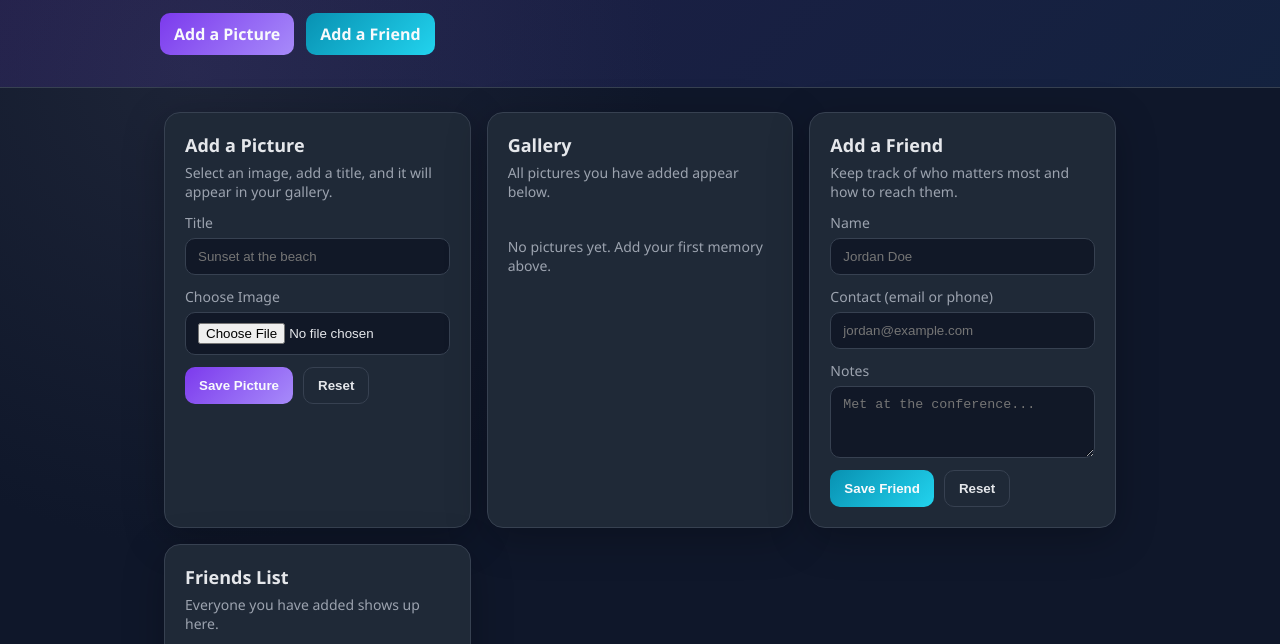
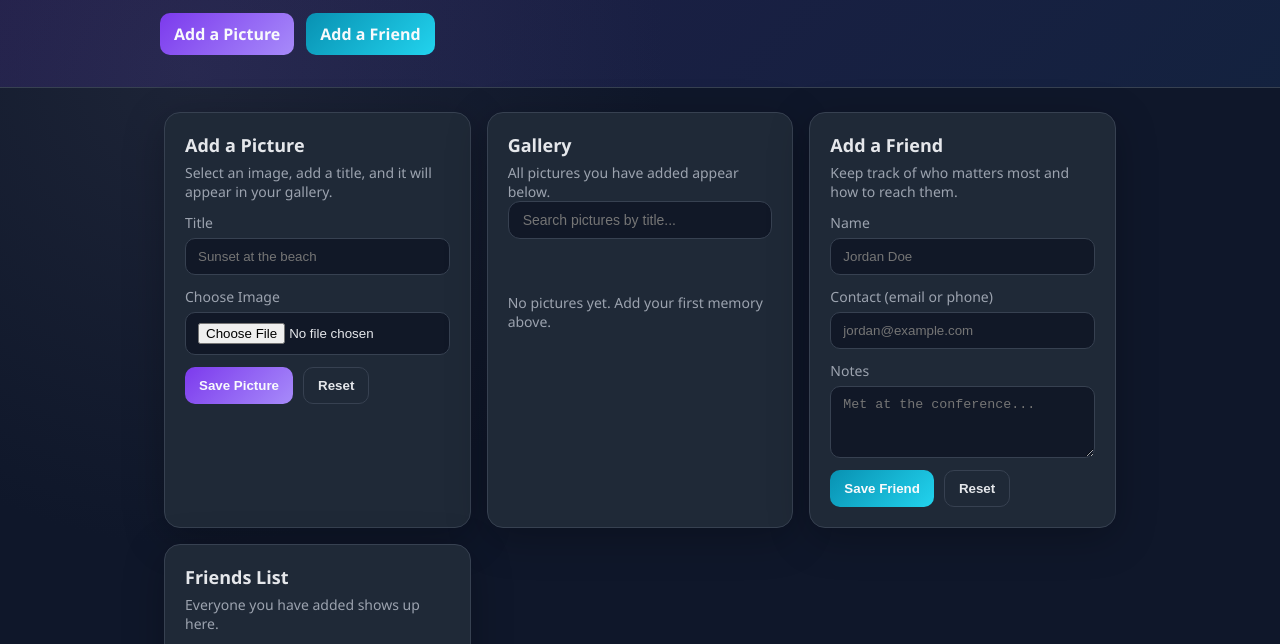
Before and after one commit to Michaelhughes2500/conjigul, a website: page public/index.html in a window 1280 px wide. Shown: the part 128-772 px from the top of the page. Drawn offline with Linux system fonts and the light colour scheme.

Commit message:
chore: update .gitignore and improve app.js functionality with search feature

```diff
--- a/public/app.js
+++ b/public/app.js
@@ -1,27 +1,55 @@
-const pictureKey = 'conjigul:pictures';
-const friendsKey = 'conjigul:friends';
+const pictureKey = "conjigul:pictures";
+const friendsKey = "conjigul:friends";
 
-const pictureForm = document.getElementById('add-picture-form');
-const friendForm = document.getElementById('add-friend-form');
-const galleryGrid = document.getElementById('gallery-grid');
-const friendList = document.getElementById('friend-list');
+let pictureForm, friendForm, galleryGrid, friendList;
+let state = { pictures: [], friends: [] };
+let searchTerm = "";
 
-const state = {
-  pictures: loadStored(pictureKey),
-  friends: loadStored(friendsKey),
-};
+document.addEventListener("DOMContentLoaded", () => {
+  pictureForm = document.getElementById("add-picture-form");
+  friendForm = document.getElementById("add-friend-form");
+  galleryGrid = document.getElementById("gallery-grid");
+  friendList = document.getElementById("friend-list");
+
+  state.pictures = loadStored(pictureKey);
+  state.friends = loadStored(friendsKey);
+
+  if (pictureForm) pictureForm.addEventListener("submit", handlePictureSubmit);
+  if (friendForm) friendForm.addEventListener("submit", handleFriendSubmit);
+
+  document.body.addEventListener("click", handleGlobalClick);
+
+  if (galleryGrid) {
+    const searchInput = document.createElement("input");
+    searchInput.type = "text";
+    searchInput.placeholder = "Search pictures by title...";
+    searchInput.className = "search-input";
+    searchInput.addEventListener("input", (e) => {
+      searchTerm = e.target.value;
+      renderGallery();
+    });
+    galleryGrid.parentNode.insertBefore(searchInput, galleryGrid);
+  }
+
+  renderGallery();
+  renderFriends();
+});
 
 function uniqueId() {
-  if (typeof window !== 'undefined' && window.crypto && typeof window.crypto.randomUUID === 'function') {
+  if (
+    typeof window !== "undefined" &&
+    window.crypto &&
+    typeof window.crypto.randomUUID === "function"
+  ) {
     return window.crypto.randomUUID();
   }
   return `id-${Date.now()}-${Math.random().toString(16).slice(2)}`;
 }
 
 function loadStored(key) {
+  try {
     const raw = localStorage.getItem(key);
     if (!raw) return [];
-  try {
     const parsed = JSON.parse(raw);
     return Array.isArray(parsed) ? parsed : [];
   } catch (err) {
@@ -31,27 +59,40 @@ function loadStored(key) {
 }
 
 function saveState() {
+  try {
     localStorage.setItem(pictureKey, JSON.stringify(state.pictures));
     localStorage.setItem(friendsKey, JSON.stringify(state.friends));
+  } catch (err) {
+    console.error("Unable to save state to localStorage", err);
+  }
 }
 
 function formatDate(value) {
-  return new Intl.DateTimeFormat('en', {
-    month: 'short',
-    day: 'numeric',
+  return new Intl.DateTimeFormat("en", {
+    month: "short",
+    day: "numeric",
   }).format(new Date(value));
 }
 
 function renderGallery() {
-  galleryGrid.innerHTML = '';
-  if (!state.pictures.length) {
-    galleryGrid.innerHTML = '<p class="empty">No pictures yet. Add your first memory above.</p>';
+  if (!galleryGrid) return;
+  galleryGrid.innerHTML = "";
+
+  const filtered = state.pictures.filter((item) =>
+    item.title.toLowerCase().includes(searchTerm.toLowerCase()),
+  );
+
+  if (!filtered.length) {
+    const message = searchTerm
+      ? `No pictures match "${escapeHtml(searchTerm)}".`
+      : "No pictures yet. Add your first memory above.";
+    galleryGrid.innerHTML = `<p class="empty">${message}</p>`;
     return;
   }
 
-  state.pictures.forEach((item) => {
-    const tile = document.createElement('article');
-    tile.className = 'tile';
+  filtered.forEach((item) => {
+    const tile = document.createElement("article");
+    tile.className = "tile";
     tile.innerHTML = `
       <img src="${escapeHtml(item.url)}" alt="${escapeHtml(item.title)}">
       <div class="tile__body">
@@ -65,19 +106,21 @@ function renderGallery() {
 }
 
 function renderFriends() {
-  friendList.innerHTML = '';
+  if (!friendList) return;
+  friendList.innerHTML = "";
   if (!state.friends.length) {
-    friendList.innerHTML = '<p class="empty">No friends added yet. Add someone you care about.</p>';
+    friendList.innerHTML =
+      '<p class="empty">No friends added yet. Add someone you care about.</p>';
     return;
   }
 
   state.friends.forEach((friend) => {
-    const chip = document.createElement('article');
-    chip.className = 'chip';
+    const chip = document.createElement("article");
+    chip.className = "chip";
     chip.innerHTML = `
       <p class="chip__title">${escapeHtml(friend.name)}</p>
       <p class="chip__meta">${escapeHtml(friend.contact)} • Added ${formatDate(friend.createdAt)}</p>
-      <p class="chip__notes">${escapeHtml(friend.notes || 'No notes yet.')}</p>
+      <p class="chip__notes">${escapeHtml(friend.notes || "No notes yet.")}</p>
       <button class="button button--ghost" data-id="${escapeHtml(friend.id)}" data-type="friend">Remove</button>
     `;
     friendList.appendChild(chip);
@@ -86,28 +129,29 @@ function renderFriends() {
 
 function escapeHtml(str) {
   return String(str)
-    .replace(/&/g, '&amp;')
-    .replace(/</g, '&lt;')
-    .replace(/>/g, '&gt;')
-    .replace(/"/g, '&quot;')
-    .replace(/'/g, '&#39;');
+    .replace(/&/g, "&amp;")
+    .replace(/</g, "&lt;")
+    .replace(/>/g, "&gt;")
+    .replace(/"/g, "&quot;")
+    .replace(/'/g, "&#39;");
 }
 
 function fileToDataUrl(file) {
   return new Promise((resolve, reject) => {
     const reader = new FileReader();
     reader.onload = () => resolve(reader.result.toString());
-    reader.onerror = () => reject(new Error('Could not read file'));
+    reader.onerror = () => reject(new Error("Could not read file"));
     reader.readAsDataURL(file);
   });
 }
 
-pictureForm.addEventListener('submit', async (event) => {
+async function handlePictureSubmit(event) {
   event.preventDefault();
-  const title = pictureForm.querySelector('#picture-title').value.trim();
-  const file = pictureForm.querySelector('#picture-file').files[0];
+  const title = pictureForm.querySelector("#picture-title").value.trim();
+  const file = pictureForm.querySelector("#picture-file").files[0];
   if (!title || !file) return;
 
+  try {
     const url = await fileToDataUrl(file);
     state.pictures.unshift({
       id: uniqueId(),
@@ -118,13 +162,17 @@ pictureForm.addEventListener('submit', async (event) => {
     saveState();
     renderGallery();
     pictureForm.reset();
-});
+  } catch (err) {
+    alert("Failed to process image.");
+    console.error(err);
+  }
+}
 
-friendForm.addEventListener('submit', (event) => {
+function handleFriendSubmit(event) {
   event.preventDefault();
-  const name = friendForm.querySelector('#friend-name').value.trim();
-  const contact = friendForm.querySelector('#friend-contact').value.trim();
-  const notes = friendForm.querySelector('#friend-notes').value.trim();
+  const name = friendForm.querySelector("#friend-name").value.trim();
+  const contact = friendForm.querySelector("#friend-contact").value.trim();
+  const notes = friendForm.querySelector("#friend-notes").value.trim();
   if (!name || !contact) return;
 
   state.friends.unshift({
@@ -137,25 +185,22 @@ friendForm.addEventListener('submit', (event) => {
   saveState();
   renderFriends();
   friendForm.reset();
-});
+}
 
-document.body.addEventListener('click', (event) => {
+function handleGlobalClick(event) {
   const target = event.target;
   if (!(target instanceof HTMLElement)) return;
   const id = target.dataset.id;
   const type = target.dataset.type;
   if (!id || !type) return;
 
-  if (type === 'picture') {
+  if (type === "picture") {
     state.pictures = state.pictures.filter((item) => item.id !== id);
     saveState();
     renderGallery();
-  } else if (type === 'friend') {
+  } else if (type === "friend") {
     state.friends = state.friends.filter((item) => item.id !== id);
     saveState();
     renderFriends();
   }
-});
-
-renderGallery();
-renderFriends();
+}
--- a/public/styles.css
+++ b/public/styles.css
@@ -17,7 +17,9 @@
 body {
   margin: 0;
   font-family: "Segoe UI", "Helvetica Neue", Arial, sans-serif;
-  background: radial-gradient(circle at 15% 20%, #1d2437, #0f172a 35%), radial-gradient(circle at 85% 10%, #1e1f3a, #0f172a 40%), #0f172a;
+  background:
+    radial-gradient(circle at 15% 20%, #1d2437, #0f172a 35%),
+    radial-gradient(circle at 85% 10%, #1e1f3a, #0f172a 40%), #0f172a;
   color: var(--text);
   min-height: 100vh;
 }
@@ -28,7 +30,11 @@ a {
 
 .hero {
   padding: 48px 24px 32px;
-  background: linear-gradient(135deg, rgba(124, 58, 237, 0.15), rgba(59, 130, 246, 0.1));
+  background: linear-gradient(
+    135deg,
+    rgba(124, 58, 237, 0.15),
+    rgba(59, 130, 246, 0.1)
+  );
   border-bottom: 1px solid var(--border);
 }
 
@@ -130,7 +136,9 @@ a {
   font-weight: 600;
   text-decoration: none;
   cursor: pointer;
-  transition: transform 0.1s ease, box-shadow 0.2s ease;
+  transition:
+    transform 0.1s ease,
+    box-shadow 0.2s ease;
 }
 
 .button--secondary {
@@ -148,11 +156,22 @@ a {
   box-shadow: 0 10px 20px rgba(0, 0, 0, 0.25);
 }
 
+.search-input {
+  width: 100%;
+  padding: 10px 14px;
+  border-radius: 12px;
+  border: 1px solid var(--border);
+  background: var(--panel);
+  color: var(--text);
+  margin-bottom: 16px;
+  font-size: 14px;
+}
+
 .grid {
   display: grid;
-  grid-template-columns: repeat(auto-fit, minmax(180px, 1fr));
-  gap: 12px;
-  margin-top: 14px;
+  grid-template-columns: repeat(auto-fill, minmax(280px, 1fr));
+  gap: 1.5rem;
+  padding: 1rem 0;
 }
 
 .tile {
@@ -166,7 +185,7 @@ a {
 
 .tile img {
   width: 100%;
-  height: 140px;
+  height: 220px;
   object-fit: cover;
   display: block;
 }
```
Also changed, not shown: server.js (+20 -11 lines), .github/instructions/codacy.instructions.md (added), 2 other files. Lines whose indentation alone changed are shown as unchanged.
